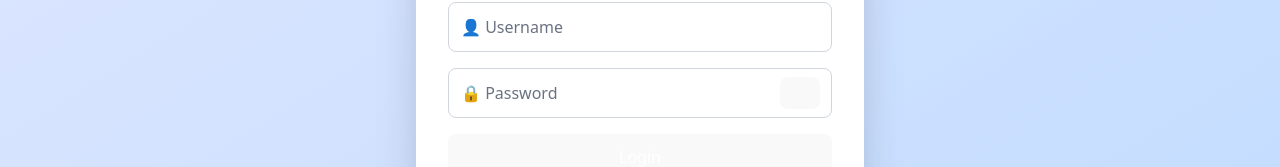
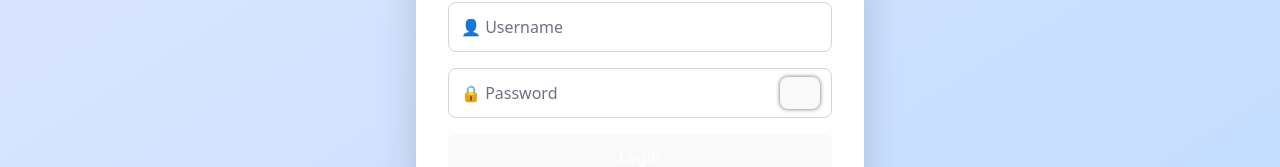
Before and after one commit to ManojKumar184/chatterbox, a React (Vite) app in the folder frontend/: page /login in a window 1280 px wide. Shown: the part 321-488 px from the top of the page. Built offline with nearby package versions, Linux system fonts and the light colour scheme; no server answers.

Commit message:
attempt failed trying again

```diff
--- a/frontend/src/pages/Login.jsx
+++ b/frontend/src/pages/Login.jsx
@@ -55,7 +55,7 @@ export default function Login() {
             <button
               type="button"
               onClick={() => setShowPassword((prev) => !prev)}
-              className="absolute right-3 top-1/2 -translate-y-1/2 w-8 h-8 bg-white rounded-full border border-gray-300 flex items-center justify-center"
+              className="absolute right-3 top-1/2 -translate-y-1/2 w-8 h-8 bg-white border border-black rounded-full flex items-center justify-center shadow-[0_0_4px_rgba(0,0,0,0.6)]"
             >
               {showPassword ? (
                 <EyeOff size={20} stroke="black" fill="white" strokeWidth={2} />
```
